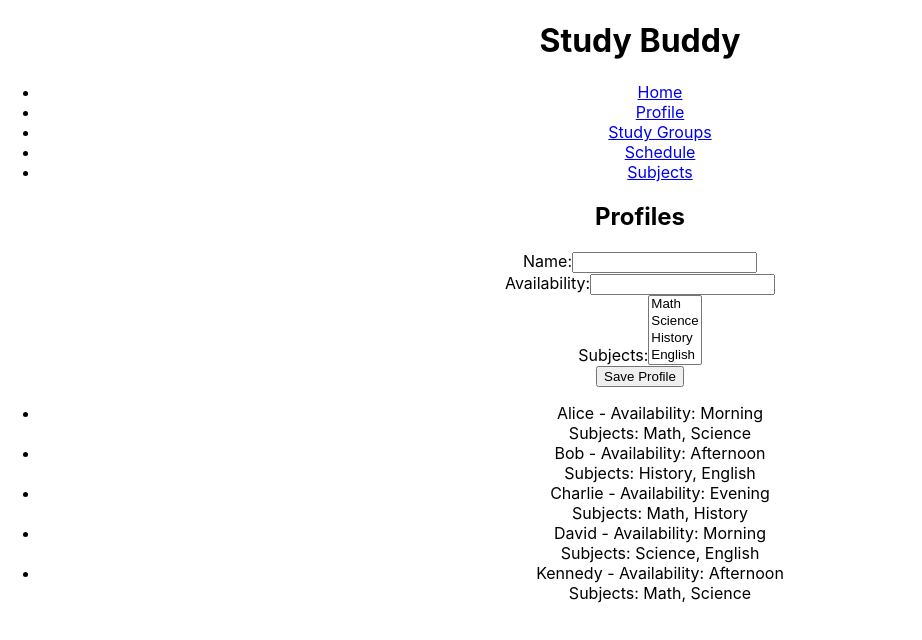
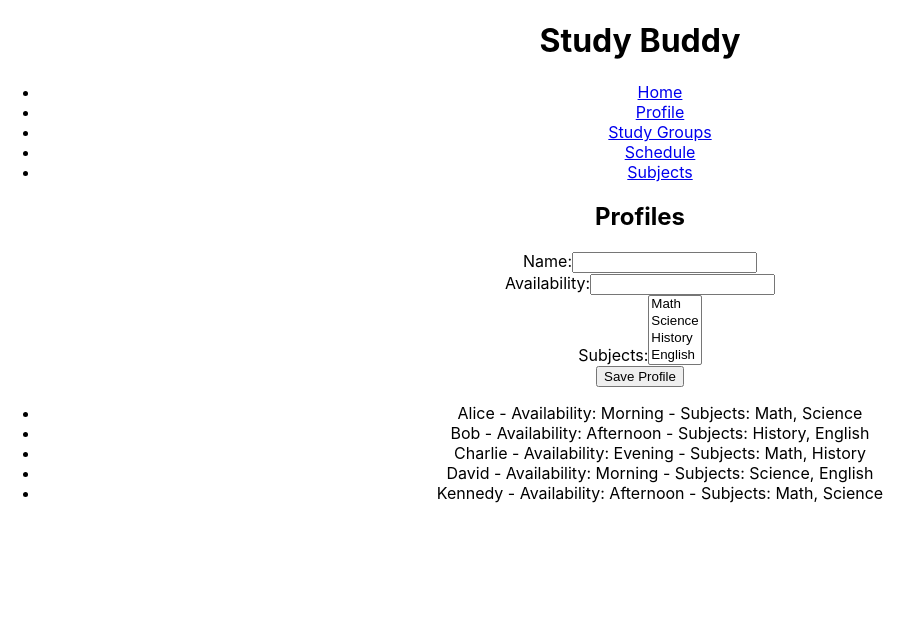
Before and after one commit to Oliver9105/study-groups-app, a React (Create React App) app: page /profile in a window 1280 px wide. Shown: the top 640 px of the page, without its empty margins (0-922 px from the left). Built offline with nearby package versions, Linux system fonts and the light colour scheme; data requests are answered from the project's data file.

Commit message:
Display selected subjects in profile list

```diff
--- a/src/components/Profile.js
+++ b/src/components/Profile.js
@@ -96,9 +96,8 @@ function Profile() {
       <ul>
         {profiles.map((profile) => (
           <li key={profile.id}>
-            {profile.name} - Availability: {profile.availability}
-            <br />
-            Subjects: {profile.subjects.join(", ")}
+            {profile.name} - Availability: {profile.availability} - Subjects:{" "}
+            {profile.subjects.join(", ")}
           </li>
         ))}
       </ul>
```
